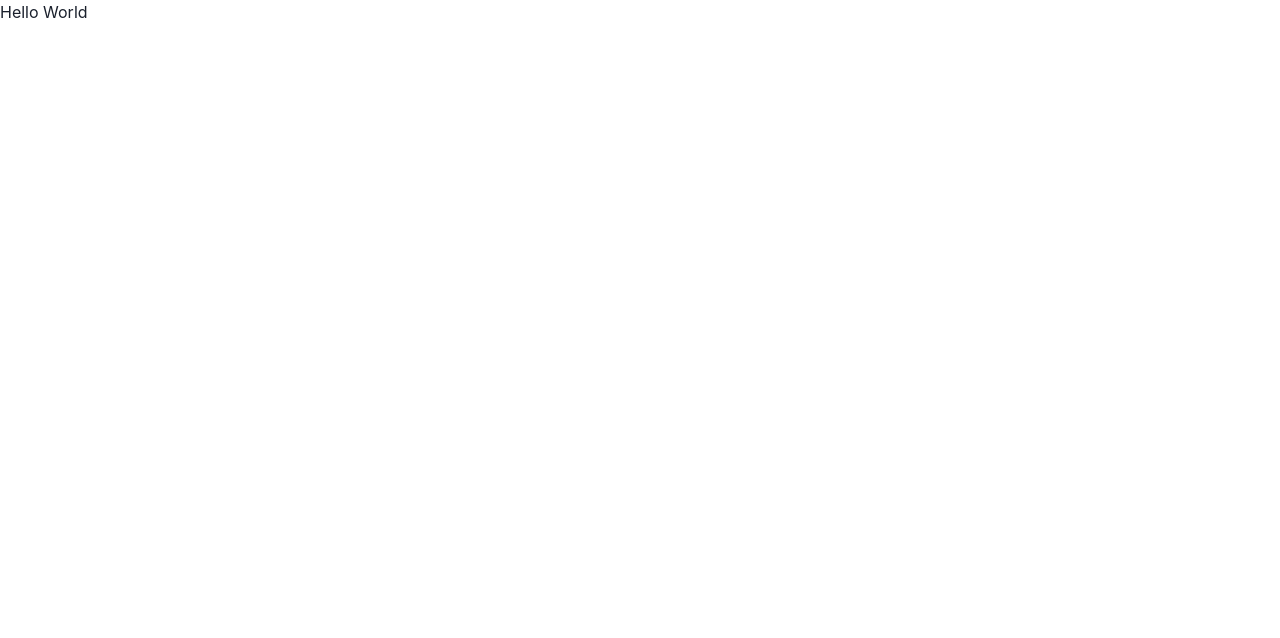
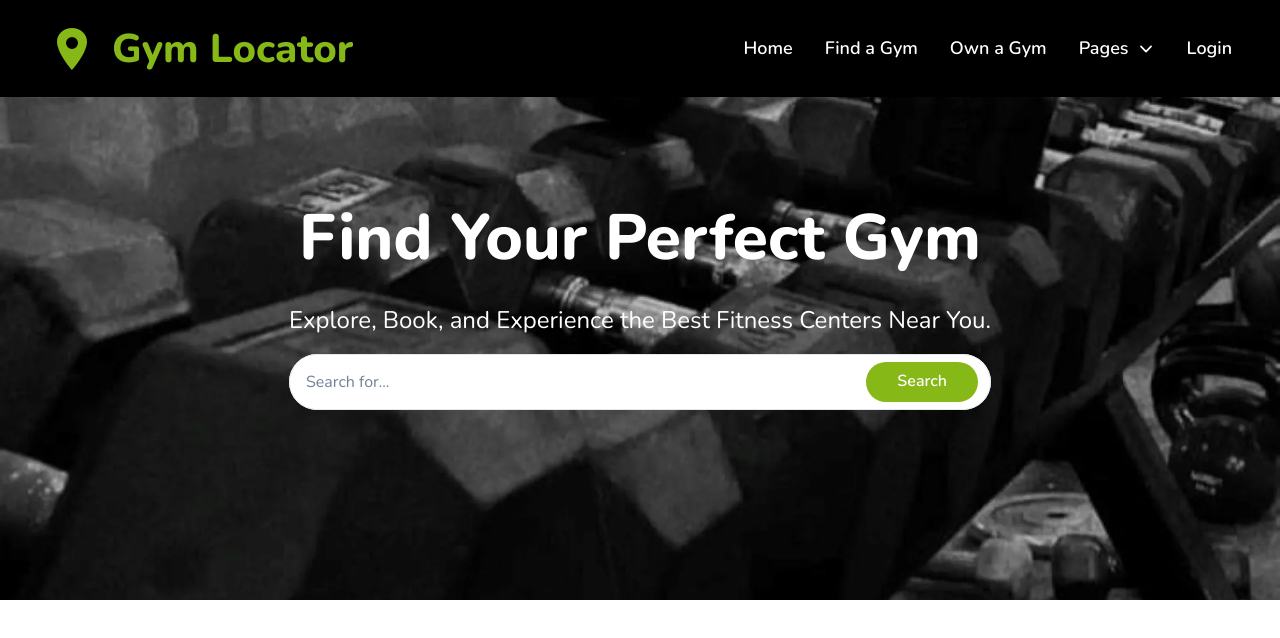
Before and after one commit to leonelcaroc/gymlocator, a React (Vite) app in the folder frontend/: page / in a window 1280 px wide. Shown: the top 638 px of the page. Built offline with nearby package versions, Linux system fonts and the light colour scheme.

Commit message:
update frontend

```diff
--- a/frontend/src/App.jsx
+++ b/frontend/src/App.jsx
@@ -1,21 +1,10 @@
 import { Outlet } from "react-router-dom";
 import { Flex } from "@chakra-ui/react";
+import HomeSearch from "./layout/HomeSearch/HomeSearch";
+import Home from "./pages/Home";
 
 const App = () => {
-  return (
-    <Flex flexDirection="column" height="100vh">
-      Hello World
-      {/* <Header /> */}
-      {/* <Flex
-        as="main"
-        flex="1"
-        margin="auto"
-        width="full"
-        justifyContent="center"
-      ></Flex> */}
-      {/* <Footer /> */}
-    </Flex>
-  );
+  return <Home />;
 };
 
 export default App;
--- /dev/null
+++ b/frontend/src/components/NavButton/NavButton.jsx
@@ -0,0 +1,24 @@
+import { Center, Link } from "@chakra-ui/react";
+import { Link as ReachLink } from "react-router-dom";
+
+const NavButton = ({ buttonName, route }) => {
+  return (
+    <Link as={ReachLink} to={route}>
+      <Center
+        padding="0 1rem"
+        marginBlock="1rem"
+        cursor="pointer"
+        color="neutral.100"
+        fontSize="18px"
+        fontWeight="600"
+        transition="color 0.2s"
+        _hover={{ color: "brand.100" }}
+        _active={{ color: "brand.100" }}
+      >
+        {buttonName}
+      </Center>
+    </Link>
+  );
+};
+
+export default NavButton;
--- /dev/null
+++ b/frontend/src/components/NavButton/NavMenuButton.jsx
@@ -0,0 +1,54 @@
+import {
+  Button,
+  Center,
+  Link,
+  Menu,
+  MenuButton,
+  MenuList,
+  MenuItem,
+} from "@chakra-ui/react";
+import { Link as ReachLink } from "react-router-dom";
+import { IoChevronDown } from "react-icons/io5";
+import { useState } from "react";
+
+const NavMenuButton = ({ buttonName, route }) => {
+  const [isOpen, setIsOpen] = useState(false);
+
+  const handleMouseEnter = () => {
+    setIsOpen(true);
+  };
+
+  const handleMouseLeave = () => {
+    setIsOpen(false);
+  };
+
+  return (
+    <Link as={ReachLink} to={route}>
+      <Menu isOpen={isOpen} onClose={() => setIsOpen(false)}>
+        <MenuButton
+          as={Button}
+          onMouseEnter={handleMouseEnter}
+          rightIcon={<IoChevronDown />}
+          padding="0 1rem"
+          marginBlock="1rem"
+          cursor="pointer"
+          color="neutral.100"
+          fontSize="18px"
+          fontWeight="600"
+          transition="color 0.2s"
+          _hover={{ color: "brand.100" }}
+          _active={{ color: "brand.100" }}
+          bgColor="transparent"
+        >
+          {buttonName}
+        </MenuButton>
+        <MenuList>
+          <MenuItem>About Us</MenuItem>
+          <MenuItem>Contact Us</MenuItem>
+        </MenuList>
+      </Menu>
+    </Link>
+  );
+};
+
+export default NavMenuButton;
--- /dev/null
+++ b/frontend/src/layout/Header/Header.jsx
@@ -0,0 +1,43 @@
+import React from "react";
+import { Flex, Text, Box, Link, Icon } from "@chakra-ui/react";
+import { IoLocationSharp } from "react-icons/io5";
+import Nav from "../Nav/Nav";
+
+const Header = () => {
+  return (
+    <Flex
+      bgColor="black"
+      justifyContent="space-between"
+      paddingInline="2rem"
+      height="97px"
+      position="fixed"
+      width="full"
+      zIndex="1000"
+
+      // top="0"
+    >
+      <Flex justifyContent="center" alignItems="center">
+        <Icon
+          as={IoLocationSharp}
+          color="brand.100"
+          fontSize="3rem"
+          marginInline="1rem"
+        />
+        <Text
+          color="brand.100"
+          marginInline="auto"
+          cursor="pointer"
+          fontSize="2.5rem"
+          fontWeight="800"
+        >
+          Gym Locator
+        </Text>
+      </Flex>
+      <Box marginBlock="auto">
+        <Nav />
+      </Box>
+    </Flex>
+  );
+};
+
+export default Header;
--- /dev/null
+++ b/frontend/src/layout/HomeSearch/HomeSearch.jsx
@@ -0,0 +1,70 @@
+import React from "react";
+import backgroundImage from "../../assets/images/background.webp";
+import {
+  Box,
+  Flex,
+  InputGroup,
+  Input,
+  InputRightElement,
+  Button,
+  Text,
+} from "@chakra-ui/react";
+
+const HomeSearch = () => {
+  return (
+    <Flex
+      backgroundImage={`url(${backgroundImage})`}
+      // bgColor="#86B817 !important"
+      // background="linear-gradient(rgba(20,20,31,0.7), rgba(20,20,31,0.7)), url(${backgroundImage})"
+      backgroundPosition="center"
+      backgroundRepeat="no-repeat"
+      backgroundSize="cover"
+      // bgColor="lightgray"
+      justifyContent="center"
+      alignItems="center"
+      height="600px"
+    >
+      <Flex flexDirection="column" color="neutral.100">
+        <Text fontSize="4rem" fontWeight="800" marginInline="auto">
+          Find Your Perfect Gym
+        </Text>
+        <Text fontSize="1.5rem" marginInline="auto" marginBlock="1rem">
+          Explore, Book, and Experience the Best Fitness Centers Near You.
+        </Text>
+        <InputGroup
+          bgColor="neutral.100"
+          borderRadius="30px"
+          alignItems="center"
+        >
+          <Input
+            pr="4.5rem"
+            type="search"
+            placeholder="Search for..."
+            borderRadius="30px"
+            height="56px"
+          />
+          <InputRightElement
+            width="7rem"
+            bgColor="none"
+            height="full"
+            borderRadius="20px"
+            marginRight="0.8rem"
+          >
+            <Button
+              color="neutral.100"
+              bgColor="brand.100"
+              type="submit"
+              borderRadius="20px"
+              width="full"
+              _hover={{ bgColor: "gray" }}
+            >
+              Search
+            </Button>
+          </InputRightElement>
+        </InputGroup>
+      </Flex>
+    </Flex>
+  );
+};
+
+export default HomeSearch;
--- /dev/null
+++ b/frontend/src/layout/Nav/Nav.jsx
@@ -0,0 +1,20 @@
+import { Box, HStack } from "@chakra-ui/react";
+
+import NavButton from "../../components/NavButton/NavButton";
+import NavMenuButton from "../../components/NavButton/NavMenuButton";
+
+const Nav = () => {
+  return (
+    <Box as="nav">
+      <HStack spacing="">
+        <NavButton buttonName="Home" route="/" />
+        <NavButton buttonName="Find a Gym" route="/" />
+        <NavButton buttonName="Own a Gym" route="/" />
+        <NavMenuButton buttonName="Pages" route="/" />
+        <NavButton buttonName="Login" route="/" />
+      </HStack>
+    </Box>
+  );
+};
+
+export default Nav;
--- /dev/null
+++ b/frontend/src/pages/Home.jsx
@@ -0,0 +1,25 @@
+import { Outlet } from "react-router-dom";
+import { Flex } from "@chakra-ui/react";
+import Header from "../layout/Header/Header";
+import HomeSearch from "../layout/HomeSearch/HomeSearch";
+
+const Home = () => {
+  return (
+    <Flex flexDirection="column">
+      <Header />
+      <HomeSearch />
+      <Flex height="100rem"></Flex>
+
+      {/* <Flex
+        as="main"
+        flex="1"
+        margin="auto"
+        width="full"
+        justifyContent="center"
+      ></Flex> */}
+      {/* <Footer /> */}
+    </Flex>
+  );
+};
+
+export default Home;
--- a/frontend/src/styles/globals.css
+++ b/frontend/src/styles/globals.css
@@ -1,20 +1,12 @@
-/* @import url("font-family.css"); */
-
-/* Fonts
-  Inter-Thin
-  Inter-ExtraLight
-  Inter-Light
-  Inter-Medium
-  Inter-Regular
-  Inter-SemiBold
-  Inter-Bold
-  Inter-ExtraBold
-  Inter-Black
- */
+@import url("https://fonts.googleapis.com/css2?family=Inter:wght@100&family=Nunito:wght@200;300;400;500;600;700;800;900;1000&display=swap");
 
 body {
-  /* font-family: "Inter" !important; */
+  font-family: "Nunito" !important;
   display: flex;
   flex-direction: column;
   height: 100vh;
 }
+
+li {
+  list-style: none;
+}
--- a/frontend/src/styles/theme.js
+++ b/frontend/src/styles/theme.js
@@ -3,8 +3,8 @@ import { extendTheme } from "@chakra-ui/react";
 const theme = extendTheme({
   colors: {
     brand: {
-      100: "#394867",
-      200: "#212A3E",
+      100: "#86B817",
+      200: "#2C3E50",
     },
 
     accent: {
@@ -14,7 +14,7 @@ const theme = extendTheme({
       400: "#45577d",
     },
     neutral: {
-      100: "#F1F6F9",
+      100: "#FFF",
       200: "rgba(0,0,0,0.5)",
       300: "#9BA4B5",
     },
--- a/frontend/vite.config.js
+++ b/frontend/vite.config.js
@@ -1,9 +1,10 @@
 import { defineConfig } from "vite";
 import react from "@vitejs/plugin-react";
+import HardReload from "vite-plugin-hard-reload";
 
 // https://vitejs.dev/config/
 export default defineConfig({
-  plugins: [react()],
+  plugins: [react(), HardReload()],
   server: {
     open: "http://localhost:3000",
     port: 3000,
```
Also changed, not shown: frontend/src/layout/Feature/Feature.jsx (added, +15 -0 lines), frontend/src/layout/Footer/Footer.jsx (added, +7 -0 lines), 1 other file (tests, documents, lock files or other folders).
